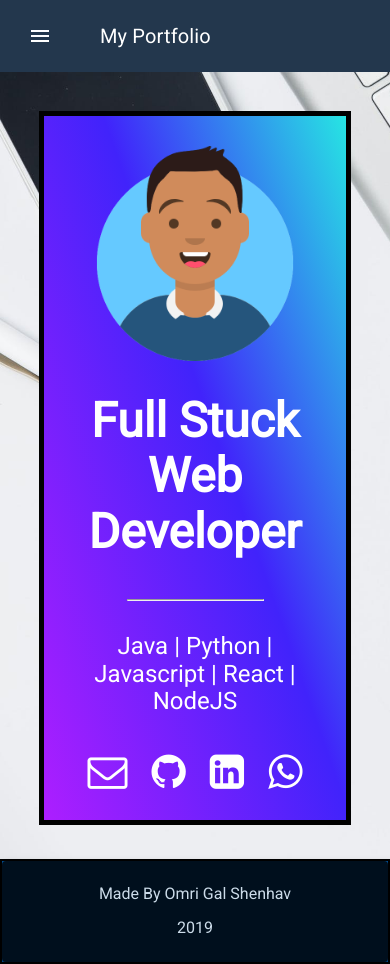
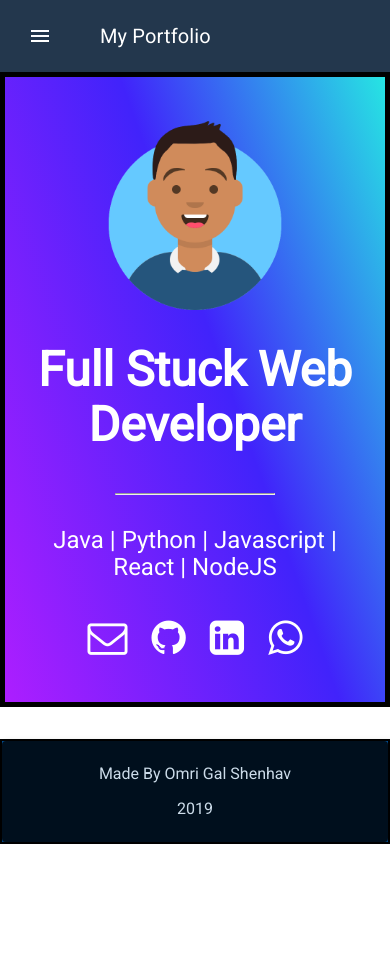
Before and after one commit to OmriGalShen/My-Portfolio, a React (Create React App) app: page / in a window 390 px wide. After the commit the page ends 844 px from the top, so only its background shows below. Built offline with nearby package versions, Linux system fonts and the light colour scheme.

Commit message:
fixed aspect ration on ipad and phones

```diff
--- a/src/components/content/landing/Landing.css
+++ b/src/components/content/landing/Landing.css
@@ -60,11 +60,31 @@ hr {
   padding: 12px;
 }
 
+@media (max-width: 1000px) {
+  .landing {
+    padding: 20%;
+  }
+  .banner {
+    padding: 3em;
+  }
+}
+
 @media (max-width: 600px) {
+  .landing {
+    padding: 0;
+  }
   .banner {
-    padding: 1em;
+    padding: 2em;
   }
   .avatar-pic {
-    width: 80%;
+    width: 60%;
   }
 }
+
+/* ----------- iPad Pro ----------- */
+/* Portrait and Landscape */
+@media only screen and (min-width: 1024px) and (max-height: 1366px) and (-webkit-min-device-pixel-ratio: 1.5) {
+  .landing {
+    padding: 23%;
+  }
+}
```
